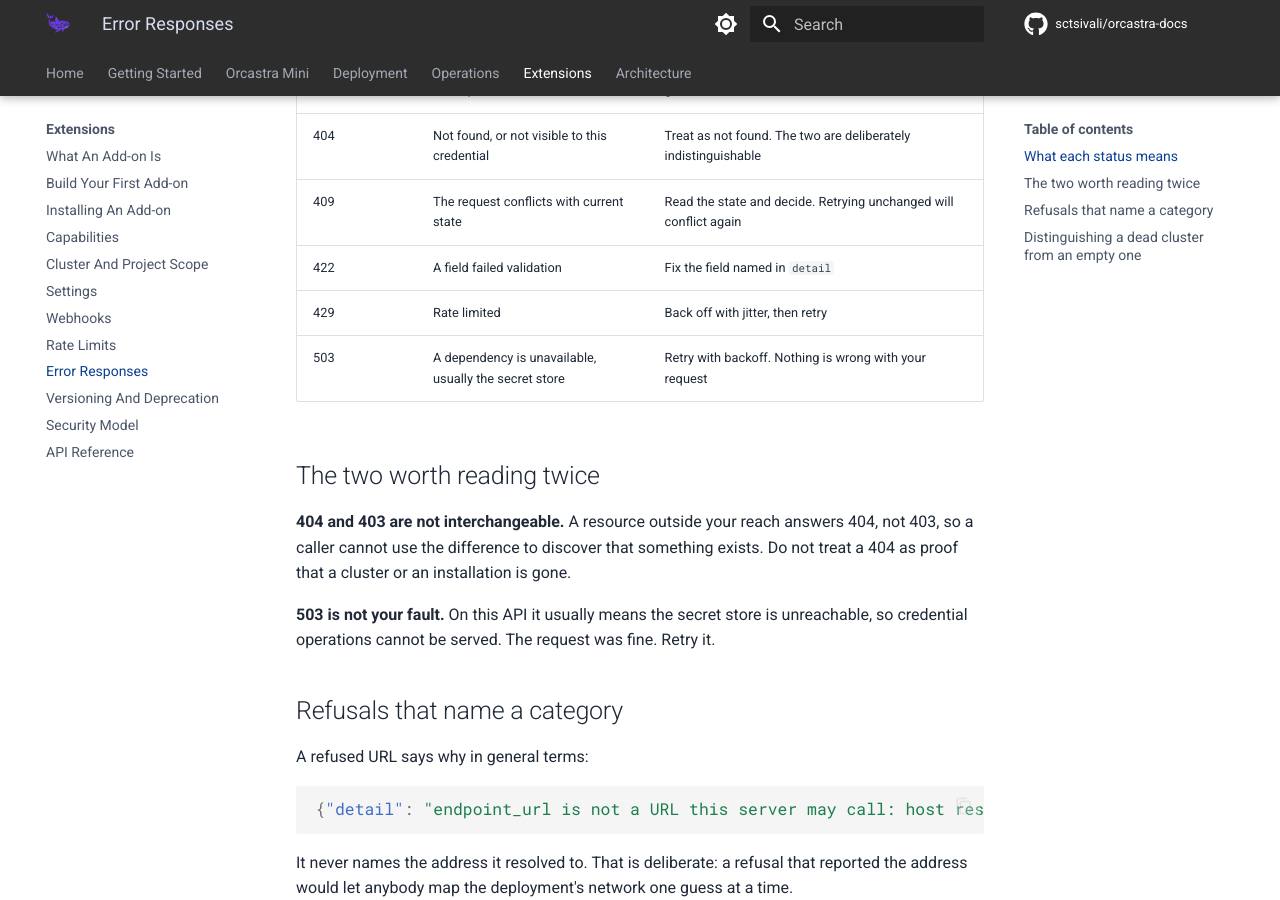
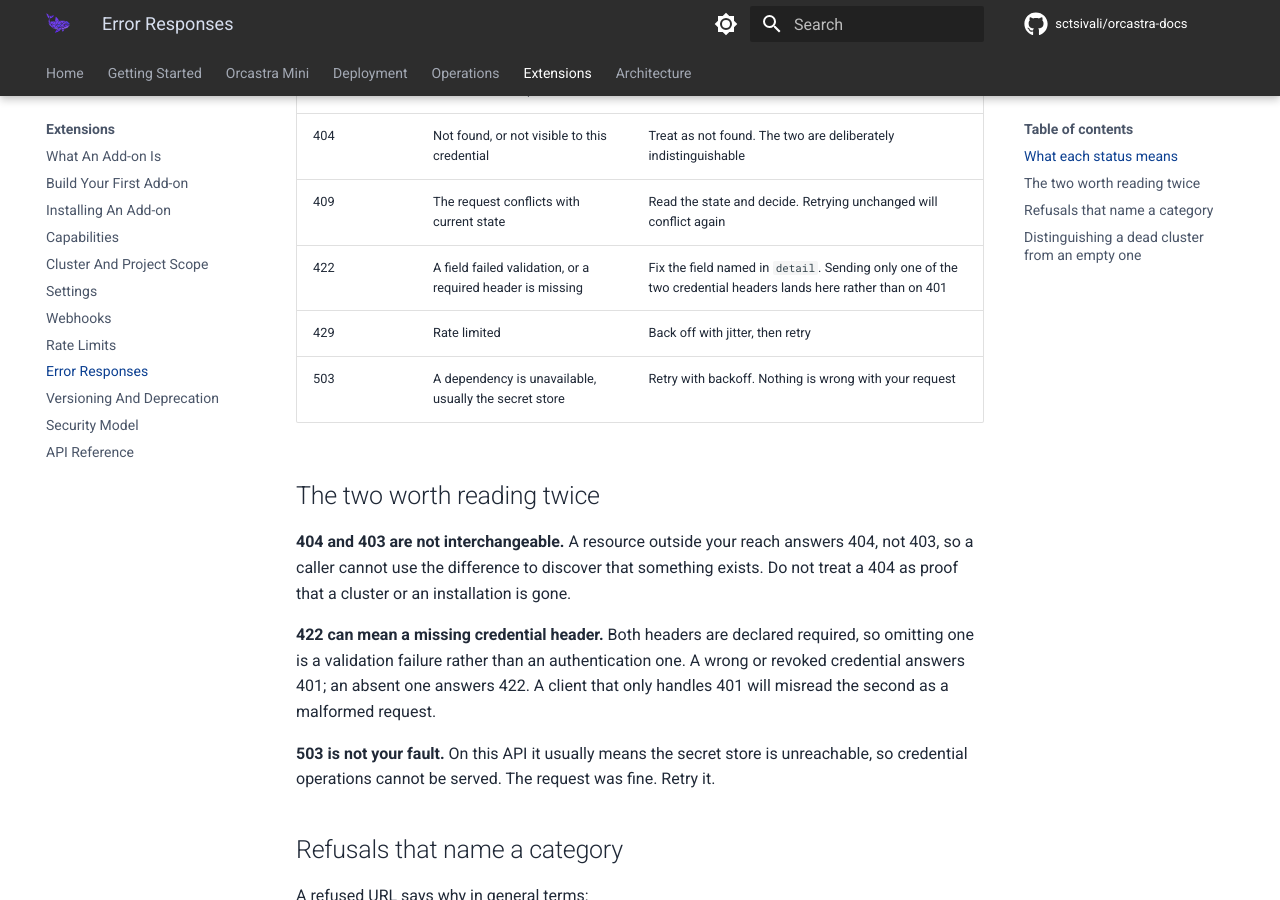
Before and after one commit to sctsivali/orcastra-docs, an MkDocs documentation site: the page built from docs/extensions/errors.md, in a window 1280 px wide and 900 px high, scrolled down 719 px. Built offline with MkDocs 1.6.1 and Material for MkDocs 9.7.7, drawn with Linux system fonts in a browser that asks for light colours; comment, search, counter and statistics services are not loaded; the version menu is left out.

Commit message:
docs(extensions): a missing credential header answers 422, not 401
Checked against the running deployment rather than assumed. A wrong, expired or
revoked credential answers 401. Omitting either header answers 422, because
both are declared required and the request never reaches the credential check.

The tutorial said "a broken one answers 401", which is true of one of those two
and misleading about the other. A client that only handles 401 reads an absent
header as a malformed request and looks in the wrong place.

```diff
--- a/docs/extensions/errors.md
+++ b/docs/extensions/errors.md
@@ -23,13 +23,15 @@ Validation failures return the same status with a list, naming the field:
 | 403 | Authenticated, but this credential is not permitted | Stop. A capability or a cluster is missing from the grant |
 | 404 | Not found, or not visible to this credential | Treat as not found. The two are deliberately indistinguishable |
 | 409 | The request conflicts with current state | Read the state and decide. Retrying unchanged will conflict again |
-| 422 | A field failed validation | Fix the field named in `detail` |
+| 422 | A field failed validation, or a required header is missing | Fix the field named in `detail`. Sending only one of the two credential headers lands here rather than on 401 |
 | 429 | Rate limited | Back off with jitter, then retry |
 | 503 | A dependency is unavailable, usually the secret store | Retry with backoff. Nothing is wrong with your request |
 
 ## The two worth reading twice
 
 **404 and 403 are not interchangeable.** A resource outside your reach answers 404, not 403, so a caller cannot use the difference to discover that something exists. Do not treat a 404 as proof that a cluster or an installation is gone.
+
+**422 can mean a missing credential header.** Both headers are declared required, so omitting one is a validation failure rather than an authentication one. A wrong or revoked credential answers 401; an absent one answers 422. A client that only handles 401 will misread the second as a malformed request.
 
 **503 is not your fault.** On this API it usually means the secret store is unreachable, so credential operations cannot be served. The request was fine. Retry it.
 
```
Also changed, not shown: docs/extensions/build-your-first-add-on.md (+3 -1 lines).
